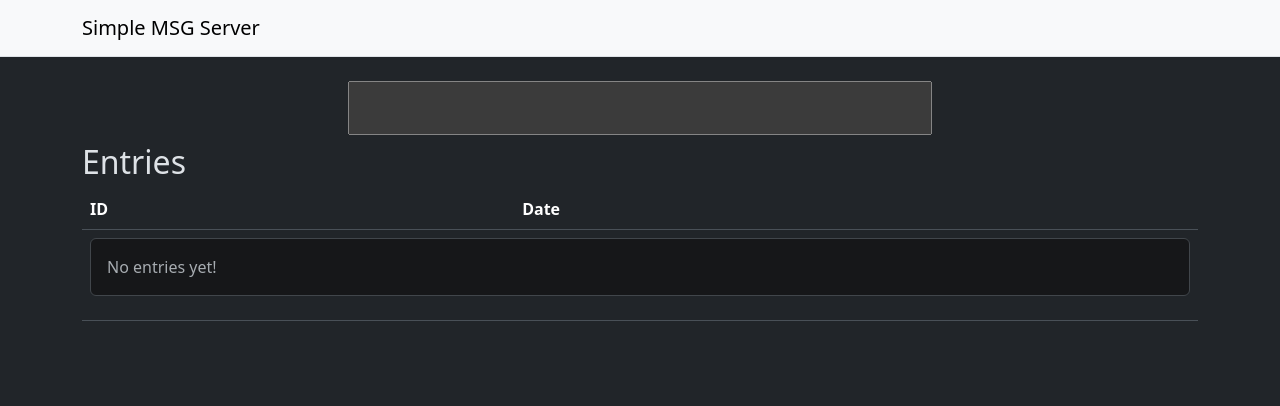
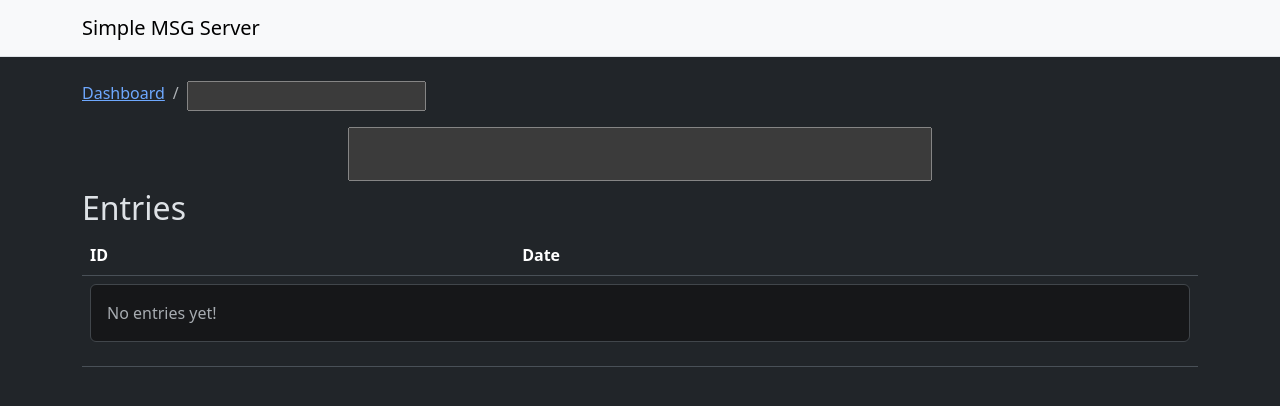
Before and after one commit to Data5tream/simple-msg-server, a Django app: template simple_msg_server/templates/simple_msg_server/msgform_detail.html in a window 1280 px wide. Shown: the top 406 px of the page. Run offline with Django 4.2, Linux system fonts and the light colour scheme; the template is opened without the code that fills it, so the values that code supplies are empty, except form fields; tables that the repository leaves empty hold one stand-in row (values such as "Sample post"); form fields are guessed from the names that the template uses; some libraries are stand-ins or nearby versions.

Commit message:
add breadcrumbs to form details

```diff
--- a/simple_msg_server/templates/simple_msg_server/msgform_detail.html
+++ b/simple_msg_server/templates/simple_msg_server/msgform_detail.html
@@ -5,6 +5,12 @@
 
 {% block body %}
     <div class="container">
+        <nav aria-label="breadcrumb">
+            <ol class="breadcrumb">
+                <li class="breadcrumb-item"><a href="{% url 'index' %}">Dashboard</a></li>
+                <li class="breadcrumb-item" aria-current="page">{{ form.name }}</li>
+            </ol>
+        </nav>
         <h1 class="text-center">{{ form.name }}</h1>
         <h2>Entries</h2>
         <table class="table">
```
